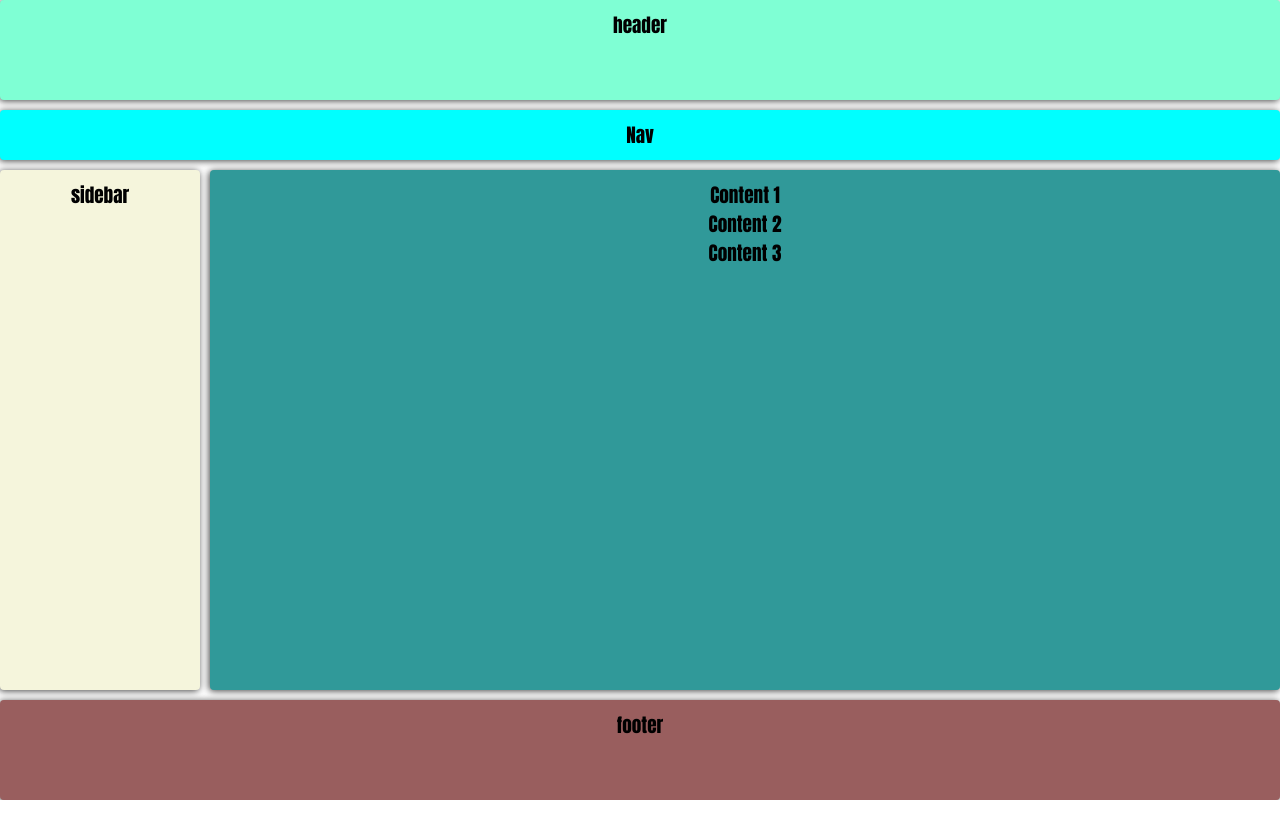
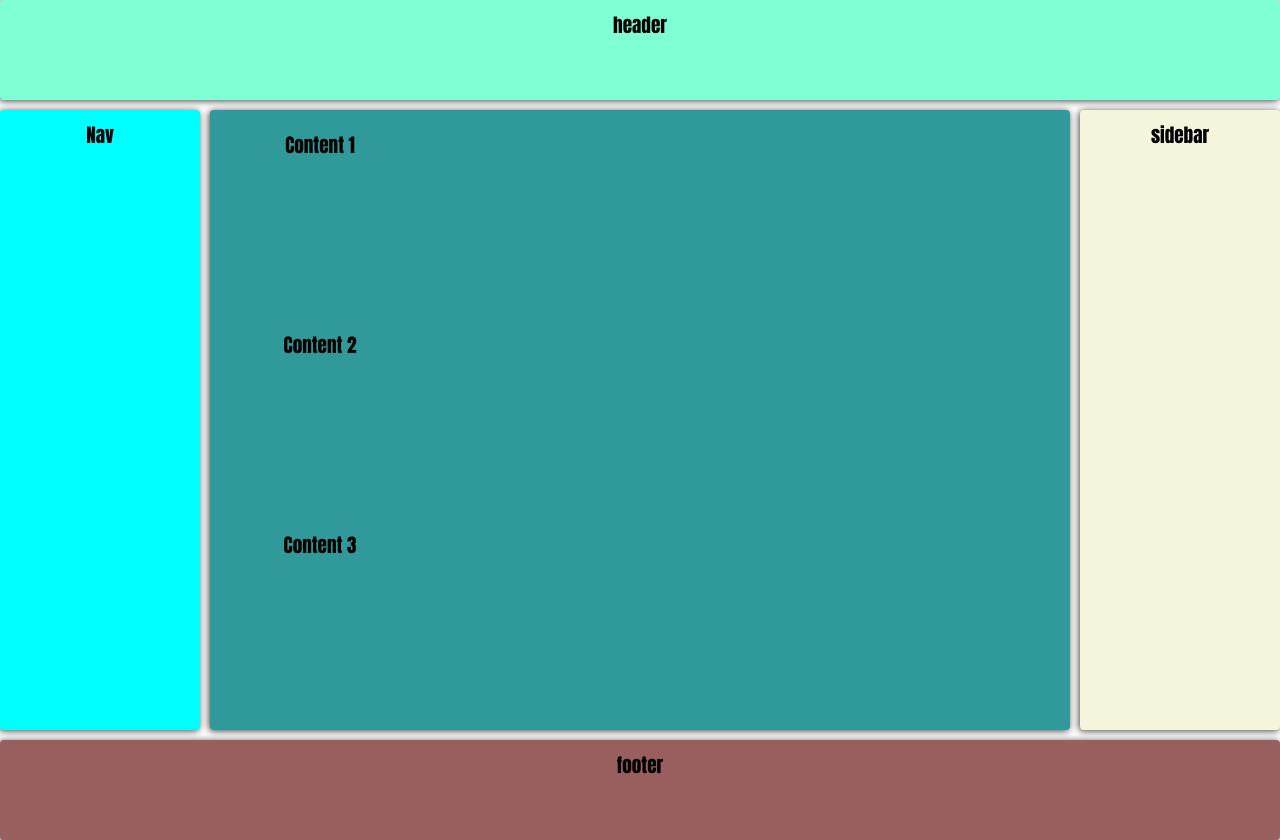
Before and after one commit to IAGaray/MockupWeb1, a plain HTML site: page index.html in a window 1280 px wide. Before the commit the page ends 800 px from the top, so only its background shows below. Drawn offline with Linux system fonts and the light colour scheme.

Commit message:
Se termina de modificar el sectión con losi tems a la izquierda

```diff
--- a/style.css
+++ b/style.css
@@ -33,6 +33,15 @@ aside{
 section{
     grid-area: section;
     background-color: rgb(48, 153, 153);
+    display: flexbox;
+    justify-content: flex-start;
+    align-items: flex-end;
+}
+article{
+    padding: 10px;
+    width: 200px;
+    height: 200px;
+
 }
 footer{
     grid-area: footer;
@@ -41,21 +50,29 @@ footer{
 .grid-container{
     display: grid;
     gap: 10px;
-    grid-template-areas:
-    "header"
-    "navbar"
-    "aside"
-    "section"
-    "footer";
+    grid-template:
+    "header"    100px
+    "navbar"    50px
+    "section"   auto
+    "aside"     100px
+    "footer"    100px;
 }
 @media (min-width: 600px) {
     .grid-container{
-        grid-template-columns: 200px auto;
-        grid-template-rows: 100px 50px auto 100px;
-        grid-template-areas:
-        "header header"
-        "navbar navbar"
-        "aside section"
-        "footer footer";
+        grid-template:
+        "header header" 100px
+        "navbar navbar" 50px
+        "section aside" auto
+        "footer footer" 100px /
+        auto 200px;
     }
 }
+@media (min-width: 1200px) {
+    .grid-container{
+        grid-template:
+        "header header header" 100px
+        "navbar section aside" auto
+        "footer footer footer" 100px /
+        200px auto 200px;
+    }
+}
```
Also changed, not shown: index.html (+1 -0 lines).
